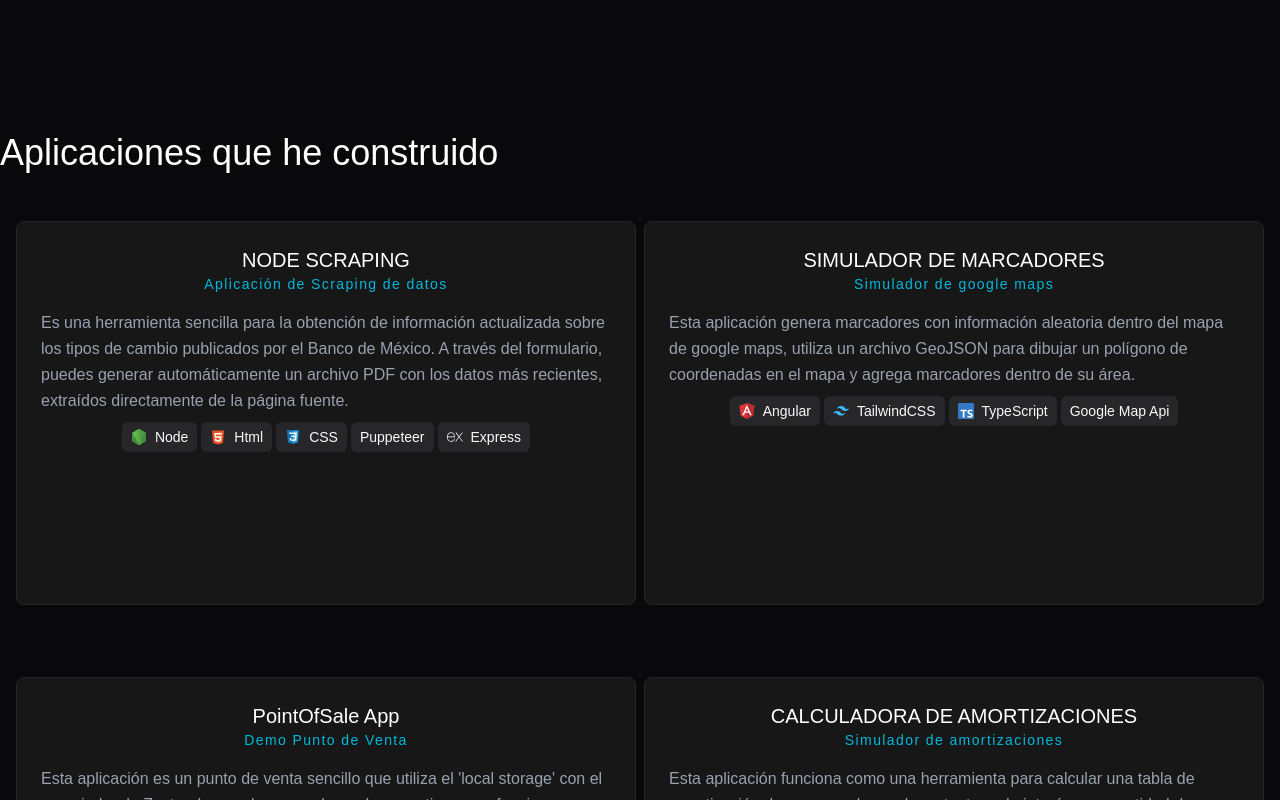
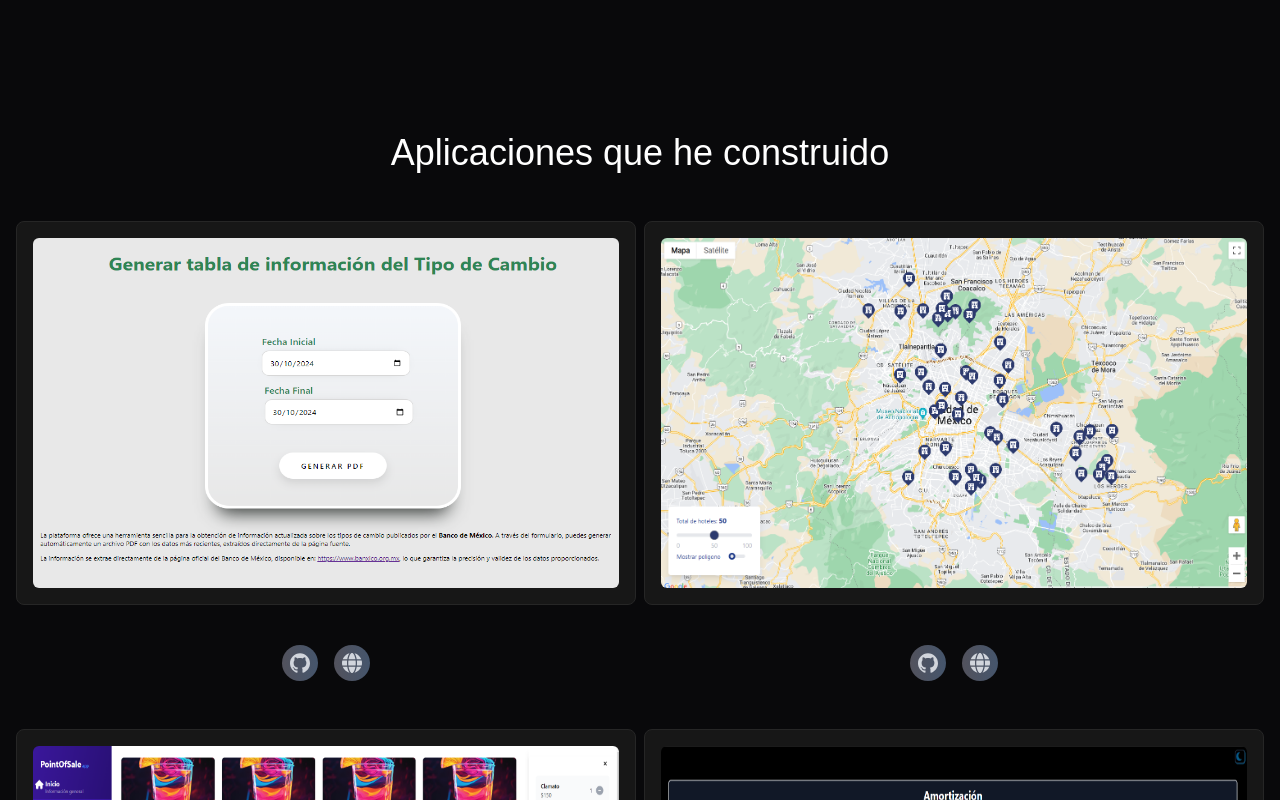
Before and after one commit to jcguv117/rct-portafolio-v2, a React (Vite) app: page / in a window 1280 px wide. Shown: the part 1720-2520 px from the top of the page. Built offline with nearby package versions, Linux system fonts and the light colour scheme.

Commit message:
Add ControlButton component and integrate globe icon; update Projects component for project links

```diff
--- a/src/app/Projects.tsx
+++ b/src/app/Projects.tsx
@@ -3,35 +3,37 @@ import { Badge } from "@/shared/components/ui/badge"
 import { Icons } from "@/assets/icons";
 import data from "@/data/projects.json"
 import { useState } from "react";
+import { ControlButton } from "./components/ControlButton";
 
 export const Projects = () => {
 
   const projects: any = data;
   const [visible, setVisible] = useState(Array(projects.length).fill(true));
-  const tags: Array<keyof typeof Icons> = ['laravel','csharp','jquery', 'css', 'typescript', 'html', 'angular'];
 
   return (
     <section id="projects" className="container mx-auto text-gray-400 body-font pt-[10rem] pb-[10rem]">
       <div>
-          <h1 className="md:text-4xl text-2xl font-medium title-font mb-4 text-white">
+          <h1 className="text-center md:text-4xl text-2xl font-medium title-font mb-4 text-white">
             Aplicaciones que he construido
           </h1>
           <div className="grid md:grid-cols-2 grid-cols-1 m-4 gap-2">
             {projects.map((project:any, index: number) => (
+              <div key={index}>
+
                 <SpotlightCard
                   className="p-4 my-8 w-full h-96"
                   key={index}
                   >
                     <div className="flex relative h-full">
                       {
-                      // project.image &&
-                      // <img
-                      // id={"img_prj_" + index}
-                      // alt={project.title}
-                      // className={`absolute inset-0 w-full h-full z-20 text-left opacity-100 hover:opacity-0 animate-fade-in-down rounded-md
-                      //   hover:animate-fade-out-down ${visible[index] ? 'block' : 'hidden'}`}
-                      //   src={project.image}
-                      //   />
+                        project.image &&
+                        <img
+                        id={"img_prj_" + index}
+                        alt={project.title}
+                        className={`absolute inset-0 w-full h-full z-20 text-left rounded-md animate-fade-in hover:animate-fade-out
+                          ${visible[index] ? 'block' : 'hidden'}`}
+                          src={project.image}
+                          />
                       }
                       <div className="relative w-full h-full z-10 p-2">
                         <h1 className="text-center text-xl font-medium text-white">
@@ -60,10 +62,16 @@ export const Projects = () => {
                         </div>
                       </div>
                     </div>
+                </SpotlightCard>
                   <div className="flex justify-center flex-wrap gap-4 py-2 z-[100]">
-                        {/* BUTTONS */}
+                      {
+                        <>
+                          <ControlButton icon='github' url={project.github} tooltip="Ir a repositorio" />
+                          <ControlButton icon='globe' url={project.website} tooltip="Visitar Sitio Web" />
+                        </>
+                      }
                   </div>
-              </SpotlightCard>
+              </div>
             ))}
           </div>
 
--- /dev/null
+++ b/src/app/components/ControlButton.tsx
@@ -0,0 +1,35 @@
+import { Icons } from '@/assets/icons';
+import React from 'react'
+
+interface ControlButton {
+    icon     : keyof typeof Icons;
+    url      : string;
+    tooltip? : string;
+}
+
+export const ControlButton: React.FC<ControlButton> = ({icon, tooltip, url}) => {
+    const handleOpenURL = (url: string) => {
+        url && window.open(url, '_blank', 'noopener,noreferrer');
+      }
+
+      const Icon = icon ? Icons[icon] : undefined;
+
+  return (
+    <button
+        className="group cursor-pointer relative inline-flex items-center justify-center text-3xl p-2 rounded-full bg-gradient-to-r from-zinc-600 to-slate-600 select-none"
+        onClick={() => handleOpenURL(url)}
+        >
+        <div className="text-gray-300 hover:tooltip hover:tooltip-open hover:tooltip-right stroke-0">
+        { Icon && <Icon size={16} className="w-5 h-5 fill-gray-300" /> }
+        <div className="ease-in duration-300 opacity-0 group-hover:block group-hover:opacity-100 transition-all">
+            <div className="ease-in-out duration-500 -translate-y-4 pointer-events-none transition-all group-hover:-translate-y-16 absolute left-1/2 z-50 flex -translate-x-1/2 flex-col items-center rounded-sm text-center text-sm text-slate-300 before:-top-2" >
+            <div className="rounded-sm bg-black py-1 px-2">
+                <p className="whitespace-nowrap">{tooltip}</p>
+            </div>
+            <div className="h-0 w-fit border-l-8 border-r-8 border-t-8 border-transparent border-t-black"></div>
+            </div>
+        </div>
+        </div>
+    </button>
+  )
+}
--- /dev/null
+++ b/src/assets/icons/globe.tsx
@@ -0,0 +1,14 @@
+import { IconProps } from "@/interfaces";
+
+export const Globe = ({ size = 16, className, ...props }: IconProps) => (
+    <svg
+        xmlns="http://www.w3.org/2000/svg"
+        viewBox="0 0 512 512"
+        width={size}
+        height={size}
+        className={className}
+        {...props}
+        >
+        <path d="M352 256c0 22.2-1.2 43.6-3.3 64l-185.3 0c-2.2-20.4-3.3-41.8-3.3-64s1.2-43.6 3.3-64l185.3 0c2.2 20.4 3.3 41.8 3.3 64zm28.8-64l123.1 0c5.3 20.5 8.1 41.9 8.1 64s-2.8 43.5-8.1 64l-123.1 0c2.1-20.6 3.2-42 3.2-64s-1.1-43.4-3.2-64zm112.6-32l-116.7 0c-10-63.9-29.8-117.4-55.3-151.6c78.3 20.7 142 77.5 171.9 151.6zm-149.1 0l-176.6 0c6.1-36.4 15.5-68.6 27-94.7c10.5-23.6 22.2-40.7 33.5-51.5C239.4 3.2 248.7 0 256 0s16.6 3.2 27.8 13.8c11.3 10.8 23 27.9 33.5 51.5c11.6 26 20.9 58.2 27 94.7zm-209 0L18.6 160C48.6 85.9 112.2 29.1 190.6 8.4C165.1 42.6 145.3 96.1 135.3 160zM8.1 192l123.1 0c-2.1 20.6-3.2 42-3.2 64s1.1 43.4 3.2 64L8.1 320C2.8 299.5 0 278.1 0 256s2.8-43.5 8.1-64zM194.7 446.6c-11.6-26-20.9-58.2-27-94.6l176.6 0c-6.1 36.4-15.5 68.6-27 94.6c-10.5 23.6-22.2 40.7-33.5 51.5C272.6 508.8 263.3 512 256 512s-16.6-3.2-27.8-13.8c-11.3-10.8-23-27.9-33.5-51.5zM135.3 352c10 63.9 29.8 117.4 55.3 151.6C112.2 482.9 48.6 426.1 18.6 352l116.7 0zm358.1 0c-30 74.1-93.6 130.9-171.9 151.6c25.5-34.2 45.2-87.7 55.3-151.6l116.7 0z"/>
+    </svg>
+)
--- a/src/assets/icons/index.tsx
+++ b/src/assets/icons/index.tsx
@@ -1,3 +1,4 @@
+import { Globe } from "./globe"
 import { Github } from "./social-media/github"
 import { Linkedin } from "./social-media/linkedin"
 
@@ -30,12 +31,11 @@ import { Vite } from "./technologies/vite"
 
 
 export const Icons = {
+    // Technologies Icons
     angular   : Angular,
     bootstrap : Bootstrap,
     csharp    : CSharp,
     css       : Css,
-    github    : Github,
-    linkedin  : Linkedin,
     docker    : Docker,
     express   : Expressjs,
     git       : Git,
@@ -57,4 +57,11 @@ export const Icons = {
     typeorm   : TypeORM,
     typescript: TypeScript,
     vite      : Vite,
+
+    // Social Icons
+    github    : Github,
+    linkedin  : Linkedin,
+
+    // Another Icons
+    globe     : Globe,
   }
```
Lines whose indentation alone changed are shown as unchanged.
